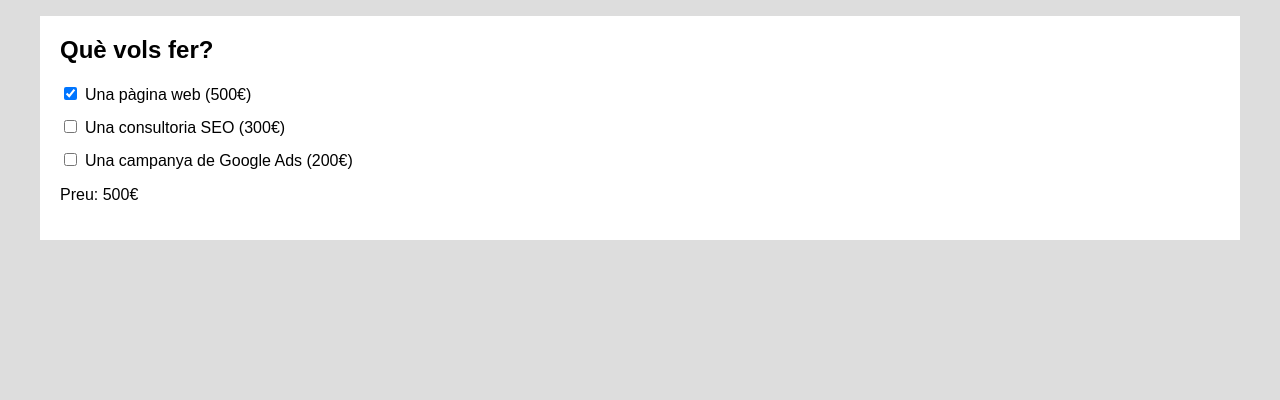
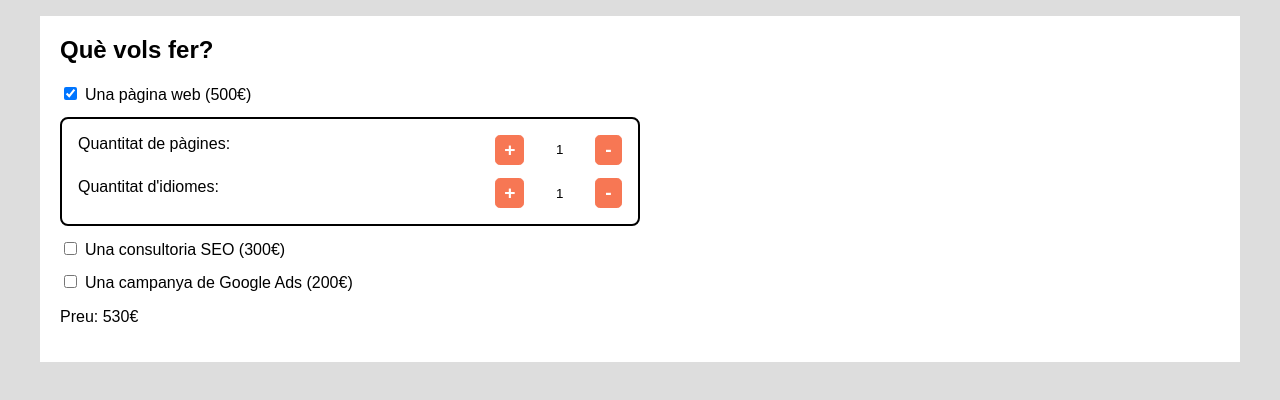
Before and after one commit to ssr-bcn/ITAcademy-sprint-7, a React (Create React App) app: page / in a window 1280 px wide. Both pictures are taken after a click on the checkbox "Una pàgina web (500€)". Shown: the top 400 px of the page. Built offline with nearby package versions, Linux system fonts and the light colour scheme.

Commit message:
Ejercicios 2 y 3

```diff
--- a/src/App.js
+++ b/src/App.js
@@ -1,14 +1,16 @@
 import { useState, useEffect } from 'react';
+import Panel from './components/Panel';
 
 function App() {
   const [web, setWeb] = useState(0);
   const [seo, setSeo] = useState(0);
   const [ads, setAds] = useState(0);
   const [budget, setBudget] = useState(0);
+  const [extra, setExtra] = useState(0);
 
   useEffect( () => {
-    setBudget( web +seo +ads );
-  }, [web, seo, ads]);
+    setBudget( web + seo + ads + extra );
+  }, [web, seo, ads, extra]);
 
   return (
     <>
@@ -16,15 +18,18 @@ function App() {
         <h2>Què vols fer?</h2>
         <ul>
           <li>
-            <input type="checkbox" id="web" value="500" onChange={e => setWeb( web === 0 ? +e.target.value : 0 )} />
+            <input type="checkbox" id="web" value="500" onChange={ e => setWeb( !Boolean(web) ? +e.target.value : 0 ) } />
             <label htmlFor="web">Una pàgina web (500€)</label>
+            {
+              Boolean(web) && <Panel stateProps={[setExtra]} />
+            }
           </li>
           <li>
-            <input type="checkbox" id="seo" value="300" onChange={e => setSeo( seo === 0 ? +e.target.value : 0 )} />
+            <input type="checkbox" id="seo" value="300" onChange={ e => setSeo( !Boolean(seo) ? +e.target.value : 0 ) } />
             <label htmlFor="seo">Una consultoria SEO (300€)</label>
           </li>
           <li>
-            <input type="checkbox" id="ads" value="200" onChange={e => setAds( ads === 0 ? +e.target.value : 0 )} />
+            <input type="checkbox" id="ads" value="200" onChange={ e => setAds( !Boolean(ads) ? +e.target.value : 0 ) } />
             <label htmlFor="ads">Una campanya de Google Ads (200€)</label>
           </li>
         </ul>
--- /dev/null
+++ b/src/components/CustomInput/CustomInput.js
@@ -0,0 +1,14 @@
+import StyledCustomInput from "./CustomInput.styles";
+
+const CustomInput = props => {
+  const [state, setState] = props.stateProps;
+  return (
+    <StyledCustomInput>
+      <button onClick={ () => setState( state + 1 ) }>+</button>
+      <input type="text" id={props.id} value={state} onChange={props.action} />
+      <button onClick={ () => setState( state - 1 ) }>-</button>
+    </StyledCustomInput>
+  );
+}
+
+export default CustomInput;
--- /dev/null
+++ b/src/components/CustomInput/CustomInput.styles.js
@@ -0,0 +1,45 @@
+import styled from 'styled-components';
+
+const StyledCustomInput = styled.div`
+  display: flex;
+  justify-content: end;
+  align-items: center;
+
+  & > input {
+    margin: 0 0.2rem;
+    padding: 0.3rem 0.5rem;
+    max-width: 4rem;
+    border: 2px solid #fff;
+    border-radius: 0.3rem;
+    text-align: center;
+
+    &:focus, &:active {
+      border-color: #000;
+      outline: 0;
+    }
+  }
+
+  & > button {
+    margin: 0;
+    padding: 0.2rem 0.5rem;
+    min-width: 1.7rem;
+    min-height: 1.7rem;
+    border: 1px solid #f77754;
+    border-radius: 0.3rem;
+    background-color: #f77754;
+    font-size: 1.2rem;
+    font-weight: bold;
+    color: #fff;
+
+    &:hover, &:active {
+      background-color: #fff;
+      color: #f77754;
+    }
+
+    &:active {
+      color: #000;
+    }
+  }
+`;
+
+export default StyledCustomInput;
--- /dev/null
+++ b/src/components/CustomInput/index.js
@@ -0,0 +1,3 @@
+import CustomInput from './CustomInput';
+
+export default CustomInput;
--- /dev/null
+++ b/src/components/Panel/Panel.js
@@ -0,0 +1,40 @@
+import { useEffect, useState } from 'react';
+import StyledPanel from "./Panel.styles";
+import CustomInput from '../CustomInput/CustomInput';
+
+const Panel = props => {
+  const [pages, setPages] = useState(1);
+  const [languages, setLanguages] = useState(1);
+  const [setExtra] = props.stateProps;
+
+  const handleChange = e => {
+    const setter = e.target.id === 'pages' ? setPages : setLanguages;
+    const value = +e.target.value;
+    const check = Number.isInteger(value) && value >= 0;
+
+    if (check) setter(value);
+  }
+
+  useEffect( () => {
+    setExtra( pages * languages * 30 ); // eslint-disable-next-line
+  }, [pages, languages]);
+
+  useEffect( () => {
+    return () => setExtra(0); // eslint-disable-next-line
+  }, []);
+
+  return (
+    <StyledPanel>
+      <div>
+        <label htmlFor="pages">Quantitat de pàgines:</label>
+        <CustomInput id="pages" action={handleChange} stateProps={[pages, setPages]} />
+      </div>
+      <div>
+        <label htmlFor="languages">Quantitat d'idiomes:</label>
+        <CustomInput id="languages" action={handleChange} stateProps={[languages, setLanguages]} />
+      </div>
+    </StyledPanel>
+  );
+}
+
+export default Panel;
--- /dev/null
+++ b/src/components/Panel/Panel.styles.js
@@ -0,0 +1,24 @@
+import styled from 'styled-components';
+
+const StyledPanel = styled.div`
+  margin: 0.8rem 0;
+  padding: 1rem;
+  width: 100%;
+  border: 2px solid #000;
+  border-radius: 0.5rem;
+
+  & > div {
+    display: flex;
+    justify-content: space-between;
+
+    & > div {
+      width: 50%;
+    }
+  }
+
+  & > div:first-child {
+    margin-bottom: 0.8rem;
+  }
+`;
+
+export default StyledPanel;
--- /dev/null
+++ b/src/components/Panel/index.js
@@ -0,0 +1,3 @@
+import Panel from './Panel';
+
+export default Panel;
--- a/src/index.css
+++ b/src/index.css
@@ -11,10 +11,15 @@ html, body {
 }
 
 #root {
+  display: flex;
   margin: 1rem auto;
   padding: 20px;
   max-width: 1200px;
   background-color: #fff;
+}
+
+#root > section {
+  width: 50%;
 }
 
 h2 {
```
